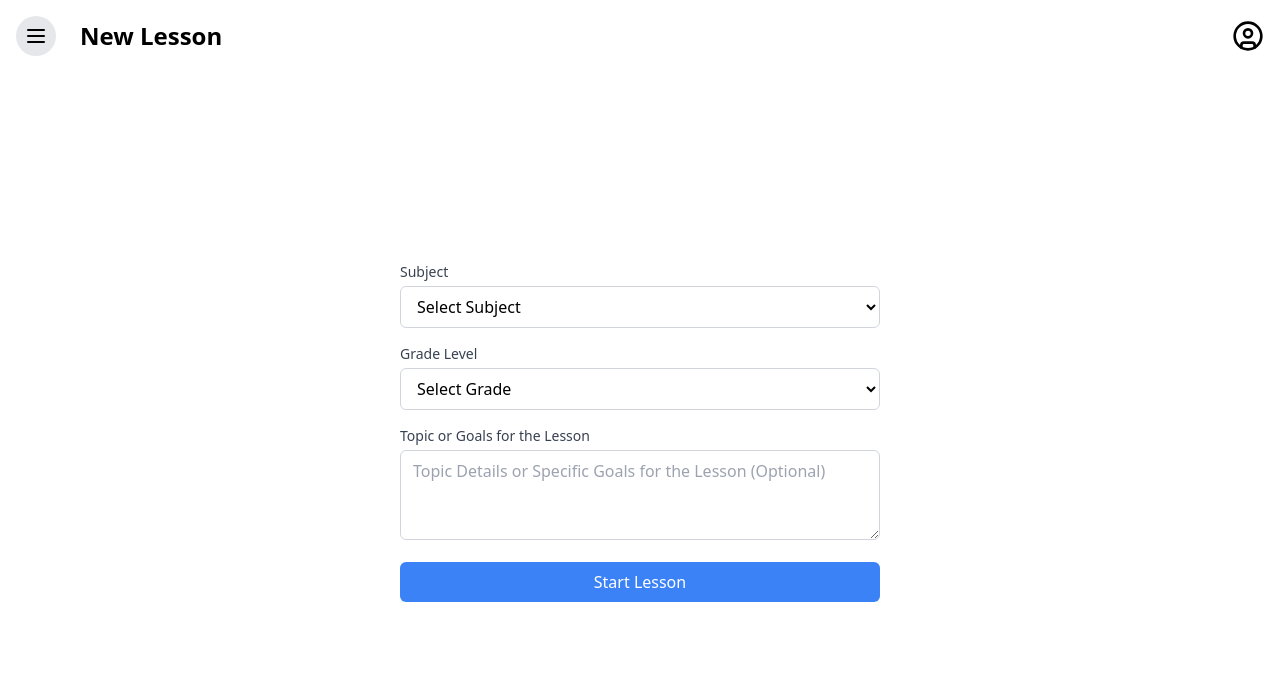
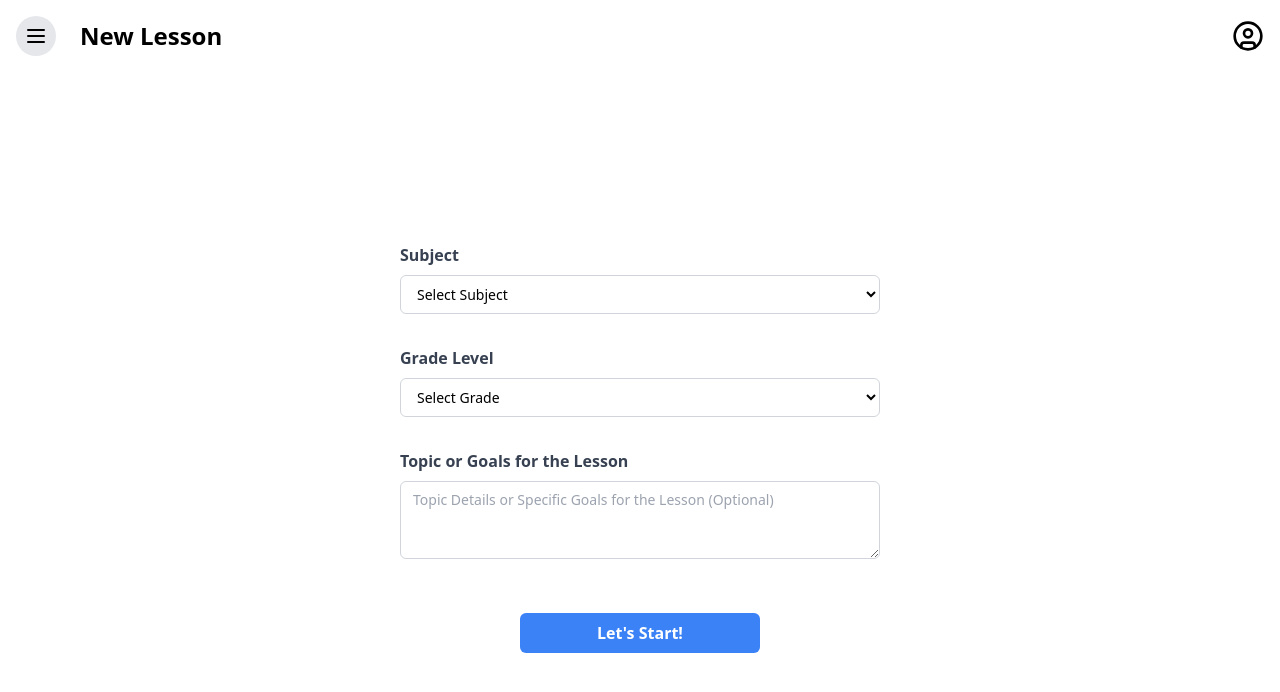
Before and after one commit to raghavan20/teacher-assistant-ui, a React (Vite) app: page /record in a window 1280 px wide. Shown: the top 692 px of the page. Built offline with nearby package versions, Linux system fonts and the light colour scheme.

Commit message:
Improving styling

```diff
--- a/src/components/AnalysisWidget.tsx
+++ b/src/components/AnalysisWidget.tsx
@@ -1,5 +1,5 @@
 import React, { useEffect, useState } from 'react';
-import { Info, ArrowRight, Share2, Flame } from 'lucide-react';
+import { Info, ArrowRight, Share, Flame } from 'lucide-react';
 import type { RecordingAnalysis } from '../types';
 import StarRating from './StarRating.tsx';
 import { formatDate } from '../utilities.tsx';
@@ -48,7 +48,7 @@ export default function AnalysisWidget({ analysis, onShowDetails }: AnalysisWidg
           onClick={() => setShowShareDialog(true)}
           className="p-2 bg-gray-200 rounded-full hover:bg-gray-300 transition-colors"
         >
-          <Share2 size={16} />
+          <Share size={16} />
         </button>
       </div>
       <div className="grid grid-cols-2 gap-4">
--- a/src/pages/RecordingPage.tsx
+++ b/src/pages/RecordingPage.tsx
@@ -134,14 +134,14 @@ export default function RecordingPage() {
         <div className="flex-grow flex items-center justify-center">
           <form onSubmit={handleSubmitDetails} className="space-y-4 w-full max-w-lg p-4">
             <div>
-              <label htmlFor="subject" className="block text-sm font-medium text-gray-700 mb-1">
+              <label htmlFor="subject" className="block text-md font-bold text-gray-700 mt-8 mb-2">
                 Subject
               </label>
               <select
                 id="subject"
                 name="subject"
                 required
-                className="w-full px-3 py-2 bg-white border border-gray-300 rounded-md focus:outline-none focus:ring-2 focus:ring-blue-500"
+                className="w-full px-3 py-2 bg-white text-sm border border-gray-300 rounded-md focus:outline-none focus:ring-2 focus:ring-blue-500"
               >
                 <option value="" disabled selected className="text-gray-400">Select Subject</option>
                 <option value="English">English</option>
@@ -155,14 +155,14 @@ export default function RecordingPage() {
             </div>
 
             <div>
-              <label htmlFor="grade" className="block text-sm font-medium text-gray-700 mb-1">
+              <label htmlFor="grade" className="block text-md font-bold text-gray-700 mt-8 mb-2">
                 Grade Level
               </label>
               <select
                 id="grade"
                 name="grade"
                 required
-                className="w-full px-3 py-2 bg-white border border-gray-300 rounded-md focus:outline-none focus:ring-2 focus:ring-blue-500"
+                className="w-full px-3 py-2 bg-white text-sm border border-gray-300 rounded-md focus:outline-none focus:ring-2 focus:ring-blue-500"
               >
                 <option value="" disabled selected className="text-gray-400">Select Grade</option>
                 <option value="1">Grade 1</option>
@@ -179,23 +179,25 @@ export default function RecordingPage() {
             </div>
 
             <div>
-              <label htmlFor="notes" className="block text-sm font-medium text-gray-700 mb-1">
+              <label htmlFor="notes" className="block text-md font-bold text-gray-700 mt-8 mb-2">
                 Topic or Goals for the Lesson
               </label>
               <textarea
                 id="notes"
                 name="notes"
                 rows={3}
-                className="w-full px-3 py-2 border border-gray-300 rounded-md focus:outline-none focus:ring-2 focus:ring-blue-500"
+                className="w-full px-3 py-2 border border-gray-300 text-sm rounded-md focus:outline-none focus:ring-2 focus:ring-blue-500"
                 placeholder="Topic Details or Specific Goals for the Lesson (Optional)"
               />
             </div>
-            <button
-              type="submit"
-              className="w-full bg-blue-500 text-white py-2 rounded-md hover:bg-blue-600 transition-colors"
-            >
-              Start Lesson
-            </button>
+            <div className='flex justify-center'>
+              <button
+                type="submit"
+                className="w-1/2 bg-blue-500 text-white font-bold py-2 rounded-md hover:bg-blue-600 transition-colors mt-8"
+              >
+                Let's Start!
+              </button>
+            </div>
           </form>
         </div>
       </div>
@@ -204,7 +206,7 @@ export default function RecordingPage() {
 
   return (
     <div className="min-h-screen px-4 py-4 flex flex-col">
-      <Header pageTitle="Start Lesson" />
+      <Header pageTitle="Start New Lesson" />
       <div className="flex-grow flex items-center justify-center">
         <div className="bg-white p-6 rounded-lg shadow-md w-full max-w-lg">
           <div className="text-center mb-4">
```
